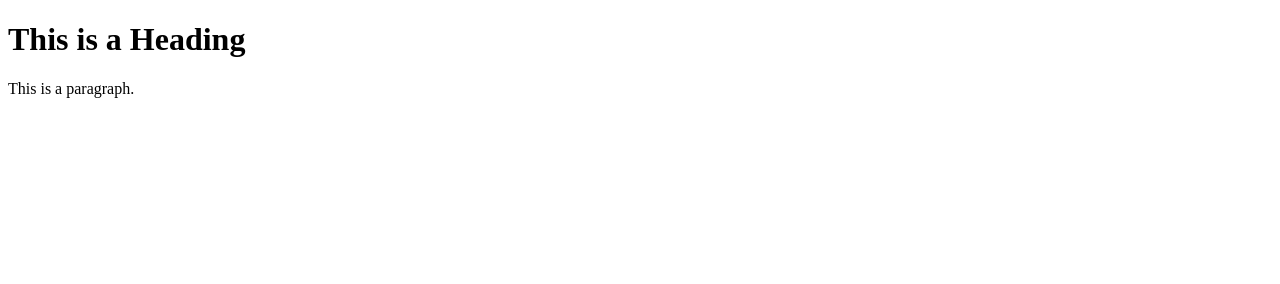
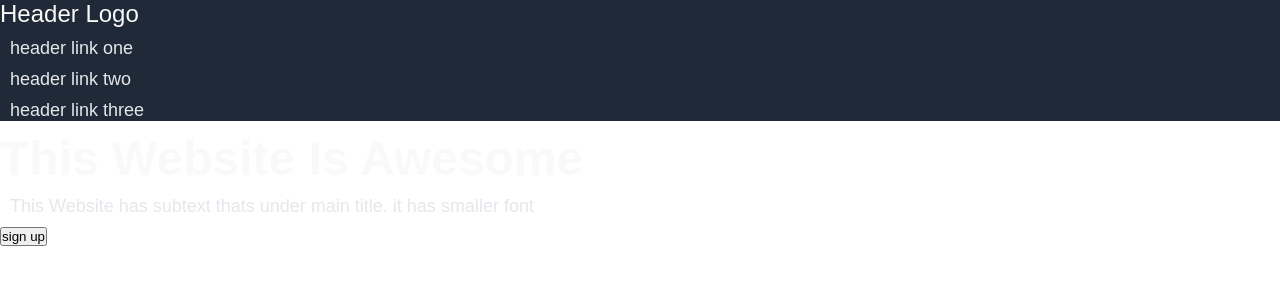
Before and after one commit to J8ke-gang/odin-landing-page, a plain HTML site: page index.html in a window 1280 px wide. Drawn offline with Linux system fonts and the light colour scheme.

Commit message:
commit editing

```diff
--- a/index.html
+++ b/index.html
@@ -1,13 +1,35 @@
 <!DOCTYPE html>
 <html>
-<head>
-<title>My Landing Page</title>
-<link rel="stylesheet" href="styles.css">
-</head>
-<body>
+    <head>
+        <title>My Landing Page</title>
+        <link rel="stylesheet" href="styles.css">
+    </head>
+    <body>
+        <div class="first-section">
+            <div class="navbar">
+                <div class="navbar-left">
+                    <p id="header-logo">Header Logo</p>
+                </div>
+                </div class="navbar-right">
+                    <ul style="list-style-type:none;">
+                        <li class="header-Link">header link one</li>
+                        <li class="header-Link">header link two</li>
+                        <li class="header-Link">header link three</li>
+                    </ul>
+                </div>
+            </div>
+            <div class="content">
+                <div class="content-left">
+                    <h1>This Website Is Awesome</h1>
+                    <p class="header-Link">This Website has subtext thats under main title. it has smaller font</p>
+                    <button type="button" class="sign-up-first-session">sign up</button>
 
-<h1>This is a Heading</h1>
-<p>This is a paragraph.</p>
+                </div>
+                <div class="content-right">
+
+        </div>
+    </div>
+</div>
 
 </body>
 </html>
--- a/styles.css
+++ b/styles.css
@@ -0,0 +1,46 @@
+*{
+  margin: 0;
+  padding: 0;
+}
+
+body{
+    font-family: Arial, Helvetica, sans-serif;
+}
+
+.first-section{
+background-color:#1f2937;
+}
+
+#header-logo{
+    font-size: 24px;
+    color: #F9FAF8;
+}
+
+.header-Link{
+    font-size: 18px;
+    color: #E5E7EB;
+    margin: 10px;
+}
+
+.navbar{
+    display: flexbox;
+    flex-direction: row;
+    }
+
+ul{
+    display: flexbox;
+    flex-direction: row;
+}
+
+.navbar-left,.navbar-right{
+    display: flexbox;
+    width: 50%;
+    justify-content: center;
+    align-items: center;
+}
+
+h1{
+    font-size: 48px;
+    font-weight:bolder;
+    color: #F9FAF8;
+}
```
Also changed, not shown: 1 other file.
